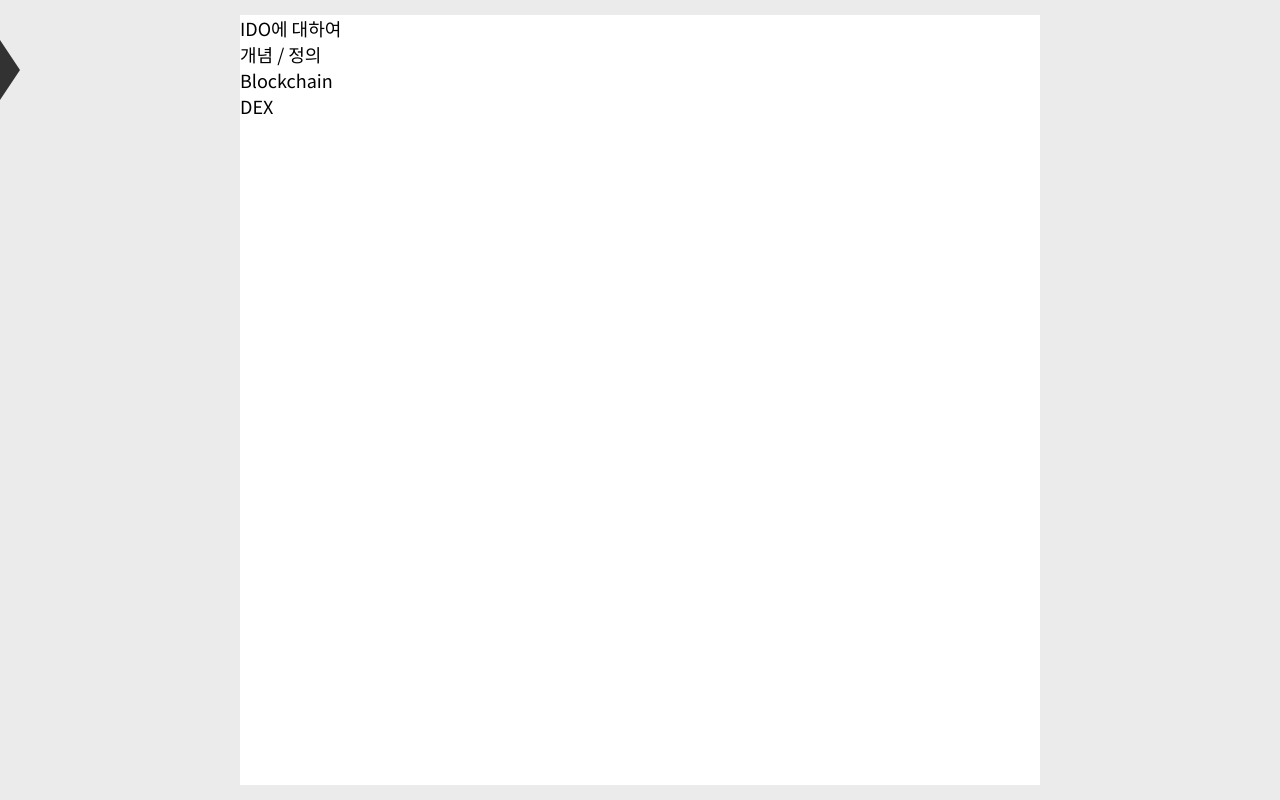
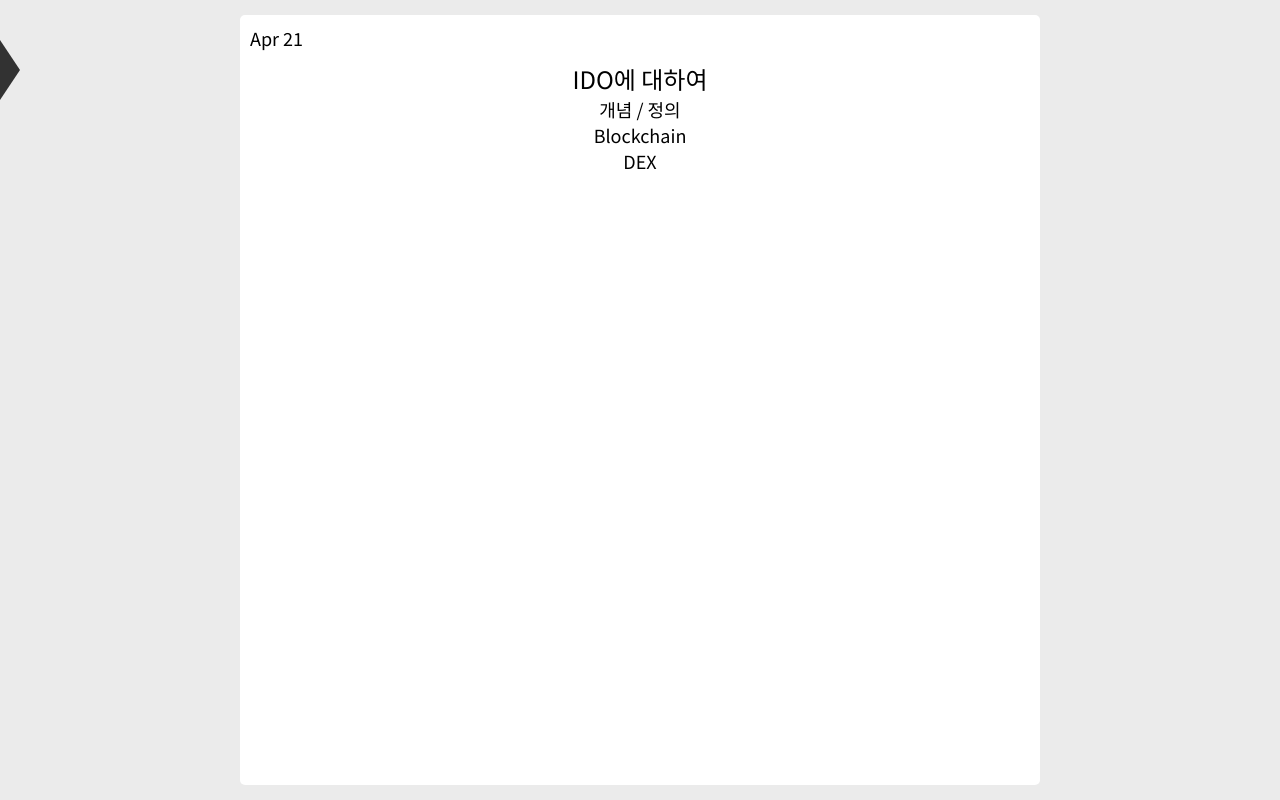
Before and after one commit to ksheyon123/project__blog, a Next.js app: page /details/1 in a window 1280 px wide. Built offline with nearby package versions, Linux system fonts and the light colour scheme.

Commit message:
Update IPFS Article & new IPFS article added

```diff
--- a/components/common/Navbar/NavLogo.tsx
+++ b/components/common/Navbar/NavLogo.tsx
@@ -29,8 +29,8 @@ const NavLogo: React.FC = () => {
     window.location.href = "/";
   }
   return (
-    <StyledNavLogo onClick={() => handleOnClick()}>
-      <div>
+    <StyledNavLogo >
+      <div onClick={() => handleOnClick()}>
         Devojs
       </div>
     </StyledNavLogo>
--- a/constants/articles.tsx
+++ b/constants/articles.tsx
@@ -86,22 +86,52 @@ export const ARTICLE: ArticleType[] = [
   },
   {
     id: 7,
-    title: "IPFS란?",
+    title: "IPFS란?(1)",
     type: "개념 / 정의",
     about: "Blockchain",
     desc: `<p>
       IPFS(InterPlanetary File System)는 Distributed File System을 통해 데이터를 저장하고 공유하는 프로토콜(Protocol)과 P2P 네트워크입니다. IPFSsms <span class="italic underline">Global-namespace</span>에 연결중인 모든 컴퓨팅 장비에서 <span class="italic underline">Content-addressing</span>을 사용하여 각 파일을 고유하게 확인합니다.<br />
      </p>
+     <p>
+     아래는 IPFS를 이해하기 위한 기본적인 구성 요소입니다.
+     </P>
      <h3>Content-addressing & CIDs</h3>
      <p>
      CIDs(Content Identifiers)는 IPFS에서 Material을 가르키는데 사용되는 label(Address)입니다.<br />
       CIDs는 Content가 저장된 장소를 지시하는 것이 아닌 Content 자체에 기반한 일종의 주소를 형성합니다.<br />
      </p>
+      <div class="img-box">
+        <img src="/assets/7/7_1.png" alt="7_1" unsafe_url="https://www.freecodecamp.org/news/technical-guide-to-ipfs-decentralized-storage-of-web3/"/>
+      </div>
+     <h3>Merkle DAGs(Directed Acyclic Graphs)</h3>
+     <p>
+     Merkle DAG은 Merkle Tree와 방향성 비순환 그래프(DAGs)의 조합으로 머클트리는 P2P네트워크에서 전달되는 데이터 블록이 변경되지 않음을 증명하는데 사용됩니다. 일반적으로 Balance를 기록하는 Blockchain의 tx와 다르게 Merkle DAG은 Data를 암호화?합니다.
+     </p>
      <div class="img-box">
-        <img src="/assets/7/7_1.png" alt="7_1"/>
+        <img src="/assets/7/7_2.png" alt="7_1" unsafe_url="https://www.freecodecamp.org/news/technical-guide-to-ipfs-decentralized-storage-of-web3/"/>
       </div>
+      <h3>DHTs(Distributed Hash Tables)</h3>
+      <p>
+      분산 해시 테이블(DHTs)은 키를 값에 매핑할 수 있는 구조를 구현하는 데이터 구조입니다. IPFS는 어떤 Peer가 당신이 찾는 콘텐츠를 호스팅하고 있는지 찾기 위해  분산 해시 테이블(DHTs)을 사용하며, 분산 해시 테이블은 테이블이 분산 네트워크의 모든 Peer로 분할되는 테이블입니다. <br />
+      </p>
+      <h3>Pin</h3>
+      <p>
+      </p>
      `,
     fId: TypeOfID.BLOCKCHAIN,
     createdAt: new Date(2022, 3, 24).valueOf(),
+  },
+  {
+    id: 8,
+    title: "IPFS란?(2)",
+    type: "개념 / 정의",
+    about: "Blockchain",
+    desc: `
+      <p>
+      IPFS 사용법을 조사하면서 bitswap, bootstrap, swarm 등의 커맨드와 사용법 등을 확인하려고 합니다. 최근 진행한 기술 조사에서 NFT를 저장할 Storage로 IPFS 활용을 위해 자료를 조사했습니다. 아직 활용에 대해서 의문인 부분은 많지만 우선 이해한 부분을 정리해보고자 합니다.
+     </p>
+     `,
+    fId: TypeOfID.BLOCKCHAIN,
+    createdAt: new Date(2022, 4, 5).valueOf(),
   }
 ]
--- a/package.json
+++ b/package.json
@@ -14,6 +14,7 @@
   },
   "dependencies": {
     "@types/styled-components": "^5.1.24",
+    "date-fns": "^2.28.0",
     "next": "12.1.0",
     "next-images": "^1.8.4",
     "react": "17.0.2",
--- a/pages/details/[id].tsx
+++ b/pages/details/[id].tsx
@@ -9,6 +9,7 @@ import { ArticleType } from "../../constants/types";
 import {
   theme
 } from "../../styles/theme";
+import { getDateAndMonth } from "../../utils/utils";
 const StyledDetail = styled.section`
   display: flex;
   width: 100vw;
@@ -21,11 +22,24 @@ const StyledDetail = styled.section`
 const StyledWrapper = styled.article`
   width : 800px;
   margin : 0px auto;
+  border-radius: 5px;
   background-color: ${theme.mono100};
   & > div.main-content {
+    display: flex;
+    flex-direction: column;
+    justify-content: center;
+    align-items: center;
+    & > div.content-title {
+      ${theme.h1};
+
+    }
+  }
+  & > div.desc-content {
     ${theme.b1};
+    background-color: ${theme.mono100};
     color : ${theme.mono03};
     line-height: 32px;
+    padding : 10px;
     & p {
       ${theme.b3};
       & > span.murmur {
@@ -49,11 +63,8 @@ const StyledWrapper = styled.article`
       }
     }
     & > div.img-box {
-      display : flex;
-        width : 800px;
+        width : 100%;
         height : auto;
-        justify-content: center;
-        align-items: center;
         & img {
           width : 100%;
           height : 100%;
@@ -63,6 +74,10 @@ const StyledWrapper = styled.article`
         ${theme.b2}
         color : ${theme.mono01}
       }
+  }
+  & > div.tap {
+    padding : 10px;
+    justify-content: space-between;
   }
 `
 
@@ -82,13 +97,27 @@ const Details = () => {
     desc,
     type,
     about,
-    relation
+    relation,
+    createdAt
   } = item as ArticleType
+
+  const _dateString = getDateAndMonth(new Date(createdAt));
 
   return (
     <StyledDetail>
       <StyledWrapper>
-        <div>{title}</div>
+        <div className="tap flex">
+          <div>
+            <span className="date">
+              {_dateString}
+            </span>
+          </div>
+          <div>
+            <span><img /></span>
+          </div>
+        </div>
+        <div className="main-content">
+          <div className="content-title">{title}</div>
           <div>{type}</div>
           <div>{about}</div>
           {relation?.map((el: any) => {
@@ -98,7 +127,8 @@ const Details = () => {
               </>
             )
           })}
-        <div className="main-content" dangerouslySetInnerHTML={{
+        </div>
+        <div className="desc-content" dangerouslySetInnerHTML={{
           __html: desc
         }}>
         </div>
--- a/styles/globals.css
+++ b/styles/globals.css
@@ -24,3 +24,6 @@ ul {
   padding: 0px;
   margin: 0px;
 }
+div.flex {
+  display: flex;
+}
--- /dev/null
+++ b/utils/utils.tsx
@@ -0,0 +1,8 @@
+const monthNames = ["Jan", "Feb", "Mar", "Apr", "May", "June",
+  "Jul", "Aug", "Sep", "Oct", "Nov", "Dec"
+];
+
+export const getDateAndMonth = (date: Date) => {
+  const strDate = monthNames[date.getMonth()] + " " + date.getDate();
+  return strDate;
+}
```
Also changed, not shown: public/assets/7/7_2.png (added), 1 other file (tests, documents, lock files or other folders). Lines whose indentation alone changed are shown as unchanged.
